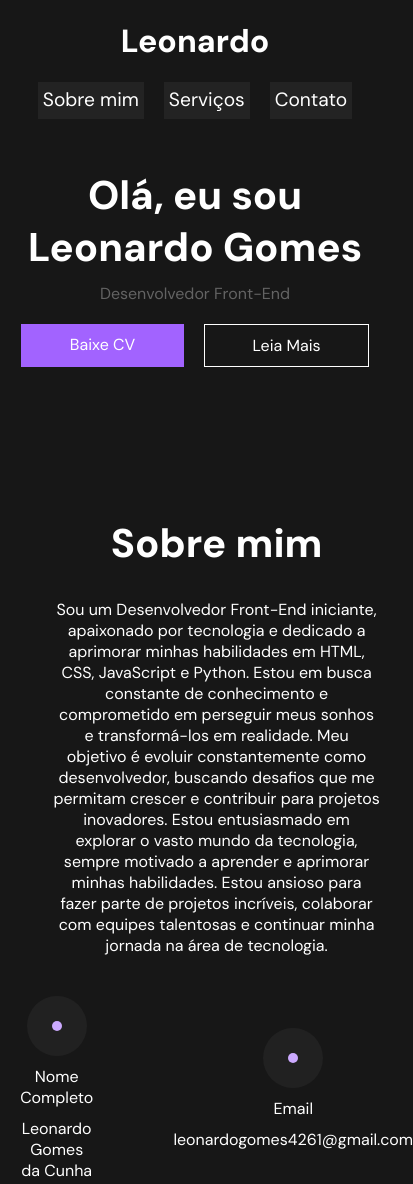
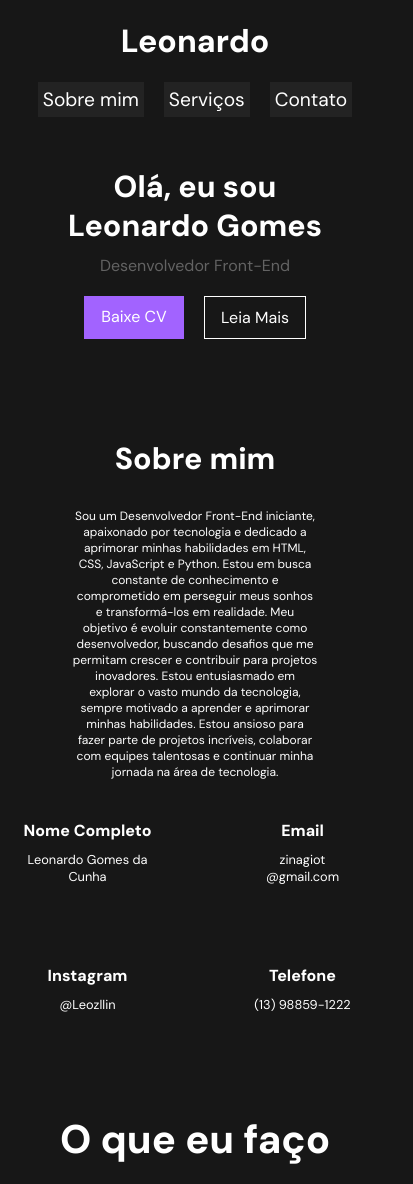
Before and after one commit to leoziny/Portfolio-simples, a plain HTML site: page index.html in a window 390 px wide. Shown: the top 1184 px of the page, 413 px wide, since content can reach past the window. Drawn offline with Linux system fonts and the light colour scheme.

Commit message:
erros corrigidos

```diff
--- a/css/global/header.css
+++ b/css/global/header.css
@@ -42,6 +42,9 @@
     }
     .lista-primaria{
         gap: 20px;
+        align-items: center;
+        justify-content: center;
+        align-self: center;
     }
     .lista-primaria a{
         background-color: #3f3f3f4d;
@@ -51,4 +54,7 @@
         background-color: #3f3f3fc4;
 
     }
+    .lista-primaria a::after{
+        display: none;
+    }
 }
--- a/css/home/habilidades.css
+++ b/css/home/habilidades.css
@@ -27,7 +27,7 @@
     }
     .lista-habilidades li{
         background-color: var(--cor-fundo2);
-        padding: 30px;
+        padding: 20px;
 
     }
 }
--- a/css/home/introducao.css
+++ b/css/home/introducao.css
@@ -35,12 +35,19 @@
 
 @media (max-width: 600px){
     .conteudo-introducao{
+        padding-bottom: 100px;
         grid-template-columns: 1fr;
     }
     .introducao-texto{
         text-align: center;
         align-items: center;
     }
+    .introducao-texto h1{
+        font-size: 1.9rem;
+    }
+    .introducao-links a{
+        width: 80px;
+    }
     .foto-principal img{
         display: none;
     }
--- a/css/home/sobre.css
+++ b/css/home/sobre.css
@@ -55,12 +55,28 @@ nav{
     .sobre{
         padding-bottom: 100px;
     }
+    .sobre-texto h2{
+        font-size: 1.9rem;
+
+    }
     .sobre-texto p{
         max-width: 30ch;
+        font-size: 0.75rem;
     }
     .adicionais{
         display: grid;
         grid-template-columns: 1fr 1fr;
         gap: 80px;
+        padding: 0;
+    }
+    .adicionais p {
+        font-weight: bolder;
+        font-size: 1rem;
+    }
+    .adicionais span{
+        font-size: 0.8rem;
+    }
+    .detalhe{
+        display: none;
     }
 }
--- a/index.html
+++ b/index.html
@@ -56,7 +56,7 @@
                     <li>
                         <div class="detalhe"></div>
                         <p class="t1-l-m">Email</p>
-                        <span>leonardogomes4261@gmail.com</span>
+                        <span>zinagiot <br>@gmail.com</span>
                     </li>
                     <li>
                         <div class="detalhe"></div>
```
